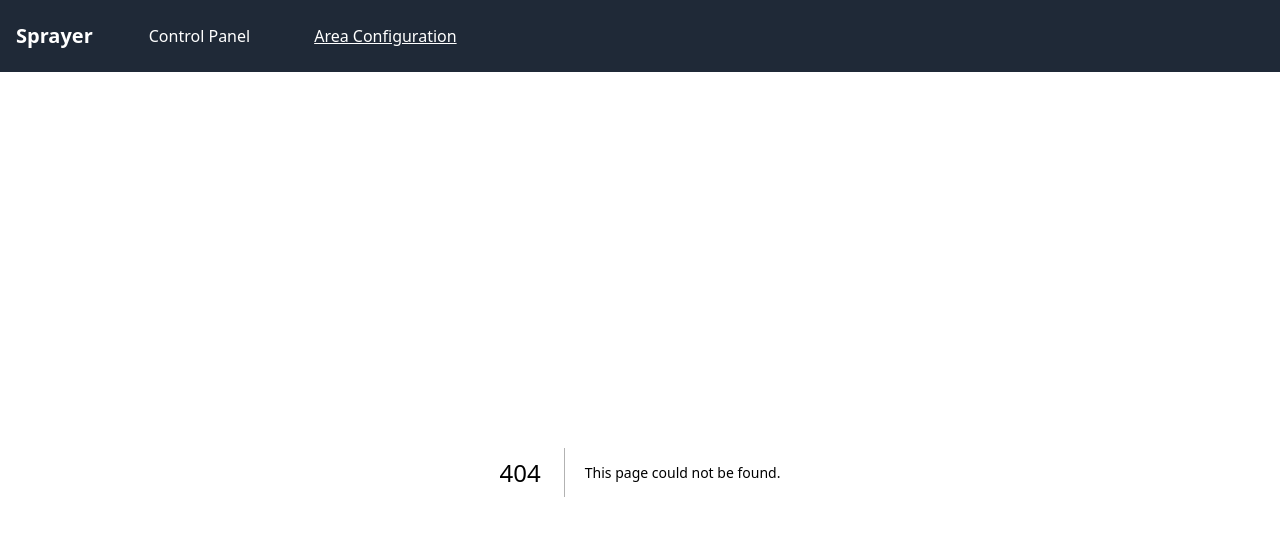
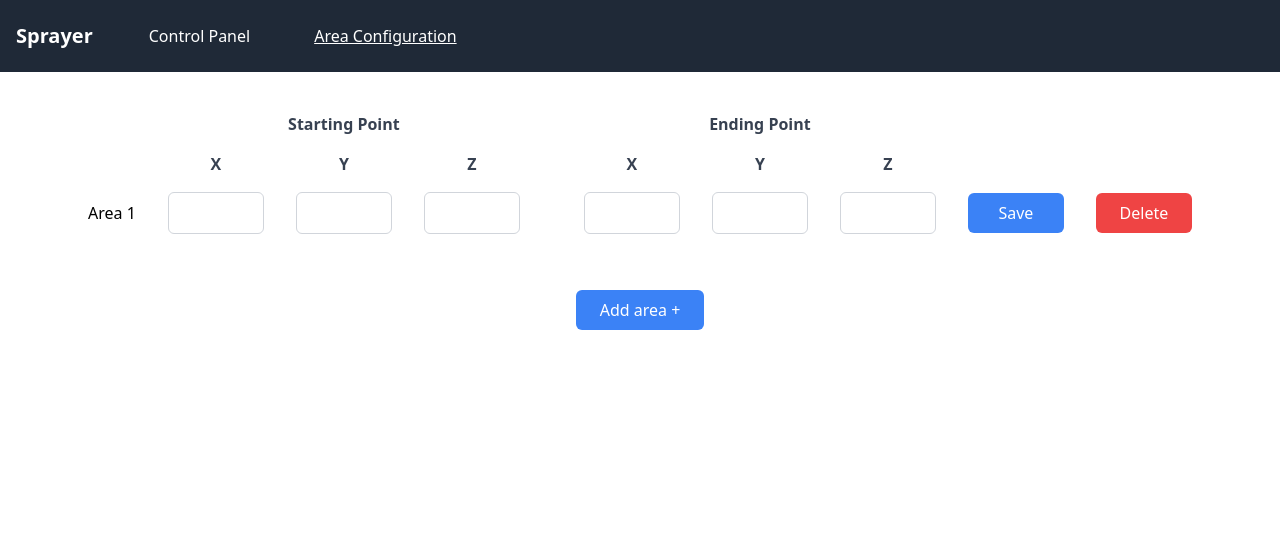
Before and after one commit to High-throughput-system-Ibanez-group/sprayer, a Next.js app in the folder web/: page /area-config in a window 1280 px wide. Before the commit this address had no page. Shown: the top 536 px of the page. Built offline with nearby package versions, Linux system fonts and the light colour scheme.

Commit message:
WIP: Area config, create table, add and delete areas

```diff
--- /dev/null
+++ b/web/src/pages/area-config.tsx
@@ -0,0 +1,122 @@
+import React from "react";
+
+const AreaConfig = () => {
+  const [areas, setAreas] = React.useState([1]);
+  return (
+    <div className="flex flex-1 flex-col items-center justify-center p-8">
+      <table className="max-[600px] border-collapse">
+        <thead>
+          <tr className="text-gray-700">
+            <th className="py-2 px-4"></th>
+            <th className="py-2 px-4" colSpan={3}>
+              Starting Point
+            </th>
+            <th className="py-2 px-4"></th>
+            <th className="py-2 px-4" colSpan={3}>
+              Ending Point
+            </th>
+            <th className="py-2 px-4"></th>
+            <th className="py-2 px-4"></th>
+          </tr>
+          <tr className="text-gray-700">
+            <th className="py-2 px-4"></th>
+            <th className="py-2 px-4">X</th>
+            <th className="pX-4 py-2">Y</th>
+            <th className="py-2 px-4">Z</th>
+            <th className="py-2 px-4"></th>
+            <th className="py-2 px-4">X</th>
+            <th className="py-2 px-4">Y</th>
+            <th className="py-2 px-4">Z</th>
+            <th className="py-2 px-4"></th>
+            <th className="py-2 px-4"></th>
+          </tr>
+        </thead>
+        <tbody>
+          {areas.map((_, idx) => (
+            <tr className="bg-white" key={idx}>
+              <td className="py-2 px-4">Area {idx + 1}</td>
+              <td className="py-2 px-4 text-center">
+                <input
+                  type="number"
+                  id="number-input"
+                  className="w-24 rounded-md border border-gray-300 px-3 py-2"
+                />
+              </td>
+              <td className="py-2 px-4 text-center">
+                <input
+                  type="number"
+                  id="number-input"
+                  className="w-24 rounded-md border border-gray-300 px-3 py-2"
+                />
+              </td>
+              <td className="py-2 px-4 text-center">
+                <input
+                  type="number"
+                  id="number-input"
+                  className="w-24 rounded-md border border-gray-300 px-3 py-2"
+                />
+              </td>
+              <td className="py-2 px-4 text-center"></td>
+              <td className="py-2 px-4 text-center">
+                <input
+                  type="number"
+                  id="number-input"
+                  className="w-24 rounded-md border border-gray-300 px-3 py-2"
+                />
+              </td>
+              <td className="py-2 px-4 text-center">
+                <input
+                  type="number"
+                  id="number-input"
+                  className="w-24 rounded-md border border-gray-300 px-3 py-2"
+                />
+              </td>
+              <td className="py-2 px-4 text-center">
+                <input
+                  type="number"
+                  id="number-input"
+                  className="w-24 rounded-md border border-gray-300 px-3 py-2"
+                />
+              </td>
+              <td className="py-2 px-4 text-center">
+                <button
+                  type="button"
+                  className="w-24 rounded-md bg-blue-500 py-2 px-4 font-medium text-white hover:bg-blue-600"
+                  onClick={() => {
+                    //TODO: save
+                  }}
+                >
+                  Save
+                </button>
+              </td>
+              <td className="py-2 px-4 text-center">
+                <button
+                  type="button"
+                  className="w-24 rounded-md bg-red-500 py-2 px-4 font-medium text-white hover:bg-red-600"
+                  onClick={() => {
+                    //TODO: delete area
+                    setAreas(areas.filter((_, i) => i !== idx));
+                  }}
+                >
+                  Delete
+                </button>
+              </td>
+            </tr>
+          ))}
+        </tbody>
+      </table>
+      <div className="h-12" />
+      <button
+        type="button"
+        className="w-32 rounded-md bg-blue-500 py-2 px-4 font-medium text-white hover:bg-blue-600"
+        onClick={() => {
+          //TODO: add new area
+          setAreas([...areas, areas.length + 1]);
+        }}
+      >
+        Add area +
+      </button>
+    </div>
+  );
+};
+export default AreaConfig;
```
